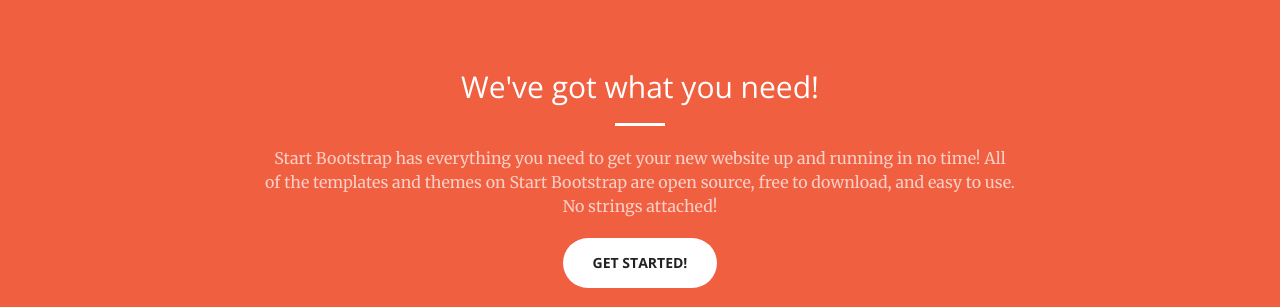
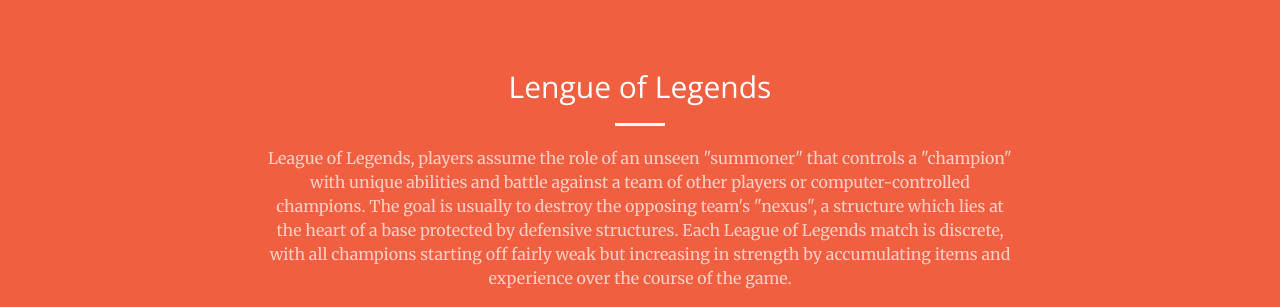
Before and after one commit to ryan346/lengue.github.io, a website: page index.html in a window 1280 px wide. Shown: the part 830-1137 px from the top of the page. Drawn offline with nearby package versions, Linux system fonts and the light colour scheme.

Commit message:
Update index.html

```diff
--- a/index.html
+++ b/index.html
@@ -78,9 +78,9 @@
         <div class="container">
             <div class="row">
                 <div class="col-lg-8 col-lg-offset-2 text-center">
-                    <h2 class="section-heading">We've got what you need!</h2>
+                    <h2 class="section-heading">Lengue of Legends</h2>
                     <hr class="light">
-                    <p class="text-faded">Start Bootstrap has everything you need to get your new website up and running in no time! All of the templates and themes on Start Bootstrap are open source, free to download, and easy to use. No strings attached!</p>
+                    <p class="text-faded"> League of Legends, players assume the role of an unseen "summoner" that controls a "champion" with unique abilities and battle against a team of other players or computer-controlled champions. The goal is usually to destroy the opposing team's "nexus", a structure which lies at the heart of a base protected by defensive structures. Each League of Legends match is discrete, with all champions starting off fairly weak but increasing in strength by accumulating items and experience over the course of the game.</p>
                     <a href="#services" class="page-scroll btn btn-default btn-xl sr-button">Get Started!</a>
                 </div>
             </div>
```
